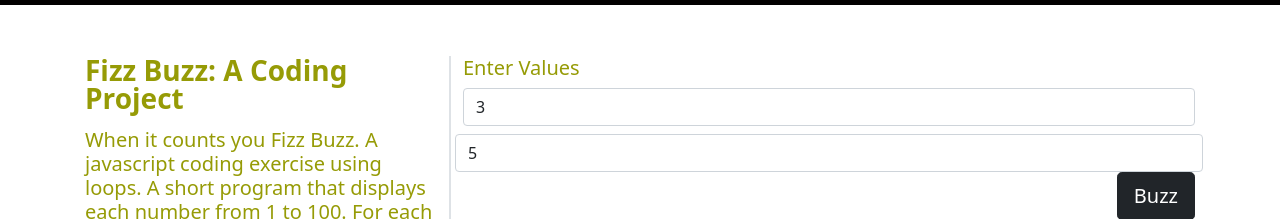
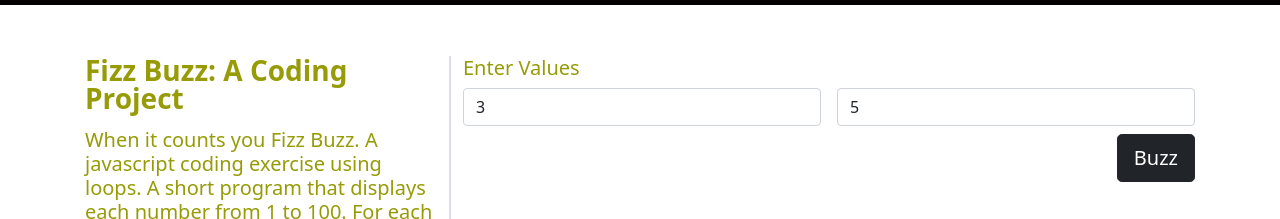
Before and after one commit to AndrewMTitus/FizzBuzz, a plain HTML site: page app.html in a window 1280 px wide. Shown: the part 52-271 px from the top of the page. Drawn offline with nearby package versions, Linux system fonts and the light colour scheme.

Commit message:
Update app.html

```diff
--- a/app.html
+++ b/app.html
@@ -75,15 +75,15 @@
                         </h5>
                         <form class="row gx-3 gy-2">
                             <div class="col">
-                            <input id="fizzValue" type="number" class="form-control" placeholder="3"
-                            value=3 aria-label="Fizz Value">
+                                <input id="fizzValue" type="number" class="form-control" placeholder="3"
+                                value=3 aria-label="Fizz Value">
                             </div>
-                            <input id="buzzValue" type="number" class="form-control" placeholder="5"
-                            value=5 aria-label="Buzz Value">
+                            <div class="col">
+                                <input id="buzzValue" type="number" class="form-control" placeholder="5"
+                                value=5 aria-label="Buzz Value">
                             </div>
                             <div class="col-12 d-flex justify-content-end">
                                 <button type="button" id="btnSubmit" class="btn btn-dark btn-lg">Buzz</button>
-                            </div>
                             </div>
                         </form>
                         <h2 class="mt-5 border-bottom border-2">Results</h2>
```
